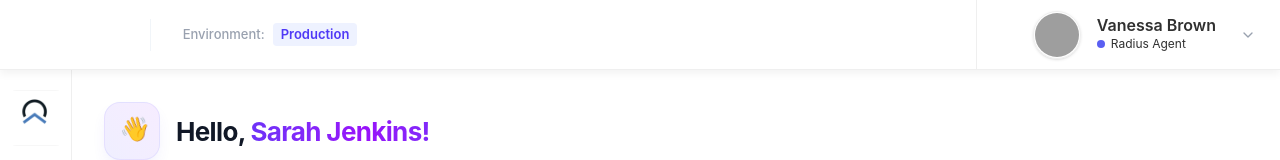
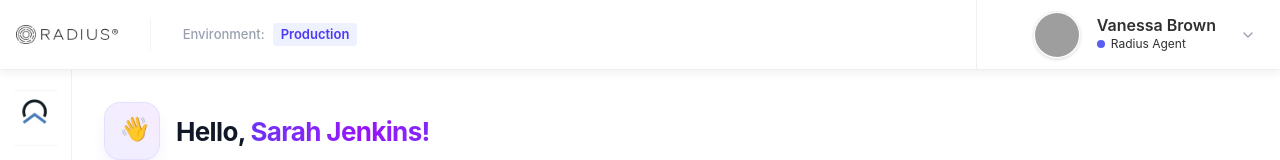
Before and after one commit to krishmjradiusagent/vendor-report, a React (Vite) app: page / in a window 1280 px wide. Shown: the top 160 px of the page. Built offline with nearby package versions, Linux system fonts and the light colour scheme; grey boxes are pictures that could not be loaded.

Commit message:
FIX: Logo visibility and standardized animation with Framer Motion

```diff
--- a/src/modules/vendor-report/components/layout/FlowTopNav.tsx
+++ b/src/modules/vendor-report/components/layout/FlowTopNav.tsx
@@ -18,9 +18,14 @@ export const FlowTopNav: React.FC<TopNavProps> = ({ contextSlot, userSlot, logoS
       <div className="flex items-center gap-6">
         <div className="flex items-center gap-3">
           {logoSlot || (
-            <div className="flex items-center justify-center h-5 opacity-0 animate-in fade-in duration-700 fill-mode-forwards">
+            <motion.div
+              initial={{ opacity: 0, x: -8 }}
+              animate={{ opacity: 1, x: 0 }}
+              transition={{ duration: 0.8, ease: [0.32, 0.72, 0, 1] }}
+              className="flex items-center justify-center h-5"
+            >
               <img src={logoTopNav} alt="Radius" className="h-full w-auto object-contain" />
-            </div>
+            </motion.div>
           )}
         </div>
         <div className="h-8 w-px bg-[#F1F5F9] mx-2" />
```
Also changed, not shown: .switchboard/airlock/20260410-0657-how_to_plan.md (renamed from .switchboard/airlock/20260410-0656-how_to_plan.md), .switchboard/airlock/20260410-0657-manifest.md, 2 other files (tests, documents, lock files or other folders).
